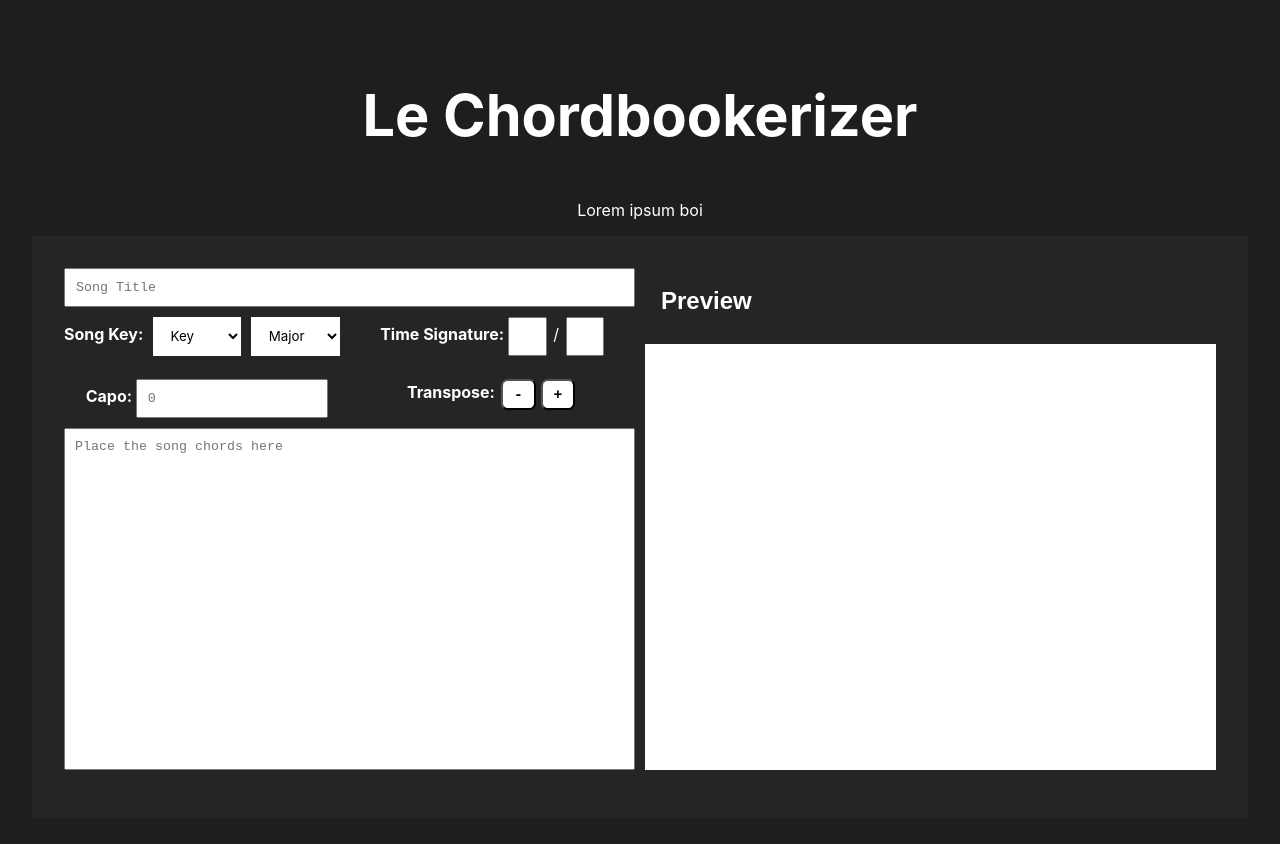
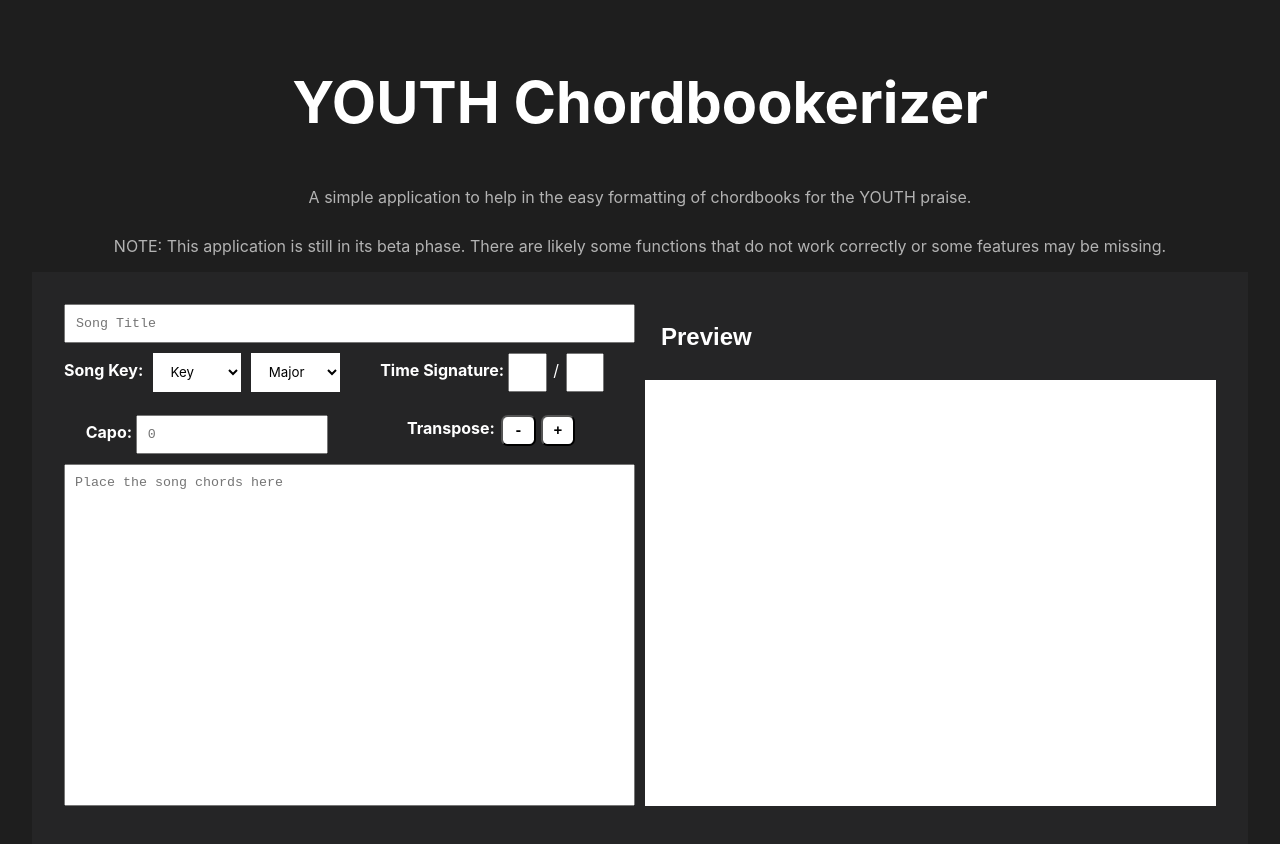
Before and after one commit to notgian/youth-chordbookerizer, a React app: page / in a window 1280 px wide. Shown: the top 844 px of the page. Built offline with nearby package versions, Linux system fonts and the light colour scheme; the HTML template or start-up script is replaced by a standard one.

Commit message:
chore: added info to readme and the main application page

```diff
--- a/src/App.css
+++ b/src/App.css
@@ -9,6 +9,16 @@
     --accent-light: #569CD6;
 
     --font-primary: Inter, Avenir, Helvetica, Arial, sans-serif;
+}
+
+/* General Styles */
+
+.text-primary {
+    color: var(--text-primary)
+}
+
+.text-secondary {
+    color: var(--text-secondary)
 }
 
 /* main app */
--- a/src/App.tsx
+++ b/src/App.tsx
@@ -5,8 +5,9 @@ import OutputArea from './OutputArea'
 const App = () => {
     return (
         <div className="content">
-            <h1>Le Chordbookerizer</h1>
-            <p>Lorem ipsum boi</p>
+            <h1 className="text-primary">YOUTH Chordbookerizer</h1>
+            <p className="text-secondary">A simple application to help in the easy formatting of chordbooks for the YOUTH praise.</p>
+            <p className="text-secondary">NOTE: This application is still in its beta phase. There are likely some functions that do not work correctly or some features may be missing.</p>
             <div className="input-output-area">
                 <InputArea />
                 <OutputArea />
```
Also changed, not shown: 1 other file (tests, documents, lock files or other folders).
